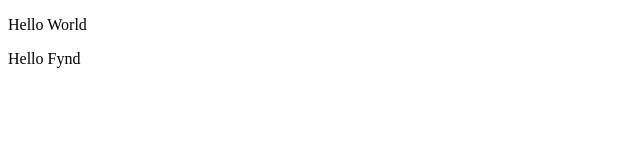
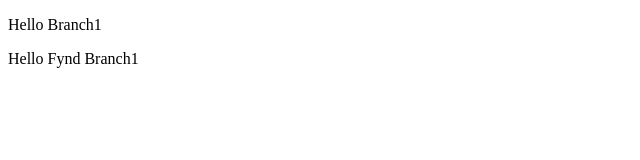
Before and after one commit to saranshbagaria/Fynd, a plain HTML site: page index.html in a window 1280 px wide. Shown: the full height of the page, 0-640 px from the left. Drawn offline with Linux system fonts and the light colour scheme.

Commit message:
branch1 commit 3 change index.html

```diff
--- a/index.html
+++ b/index.html
@@ -7,7 +7,7 @@
     <title>Document</title>
 </head>
 <body>
-    <p>Hello World</p>
-    <p>Hello Fynd</p>
+    <p>Hello Branch1</p>
+    <p>Hello Fynd Branch1</p>
 </body>
 </html>
```
